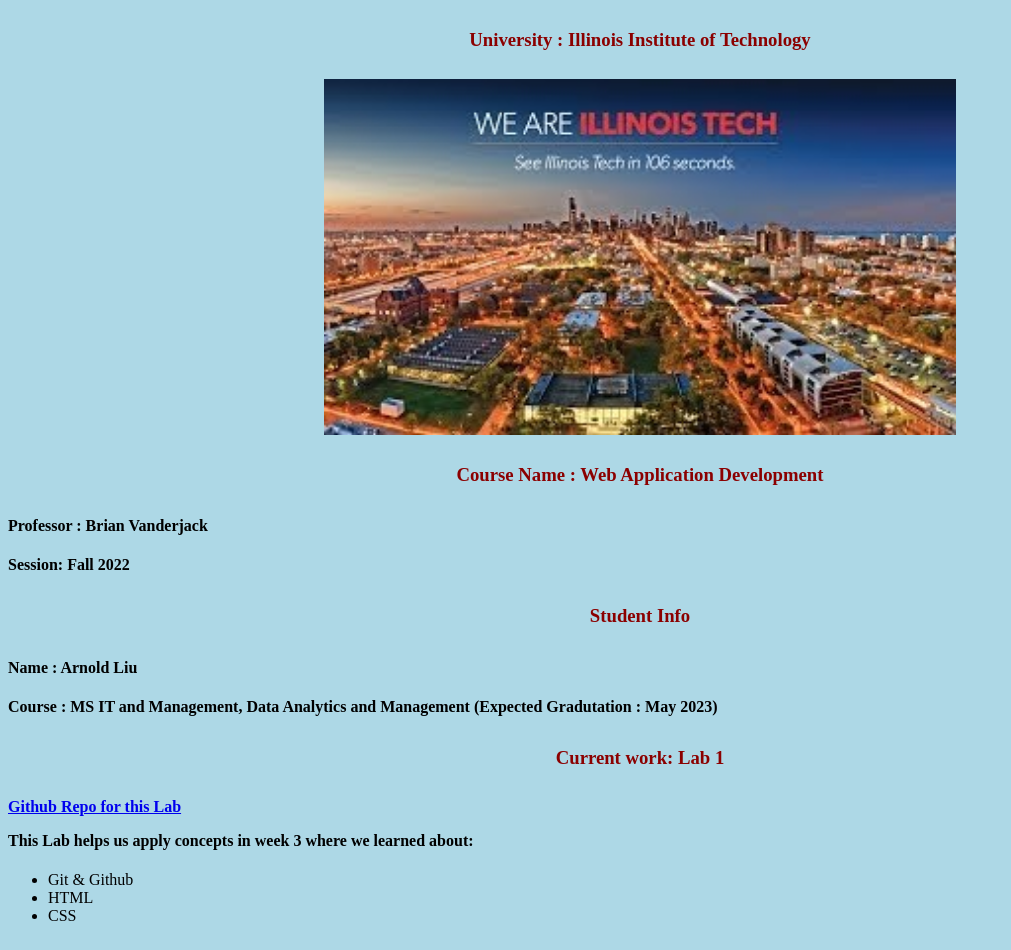
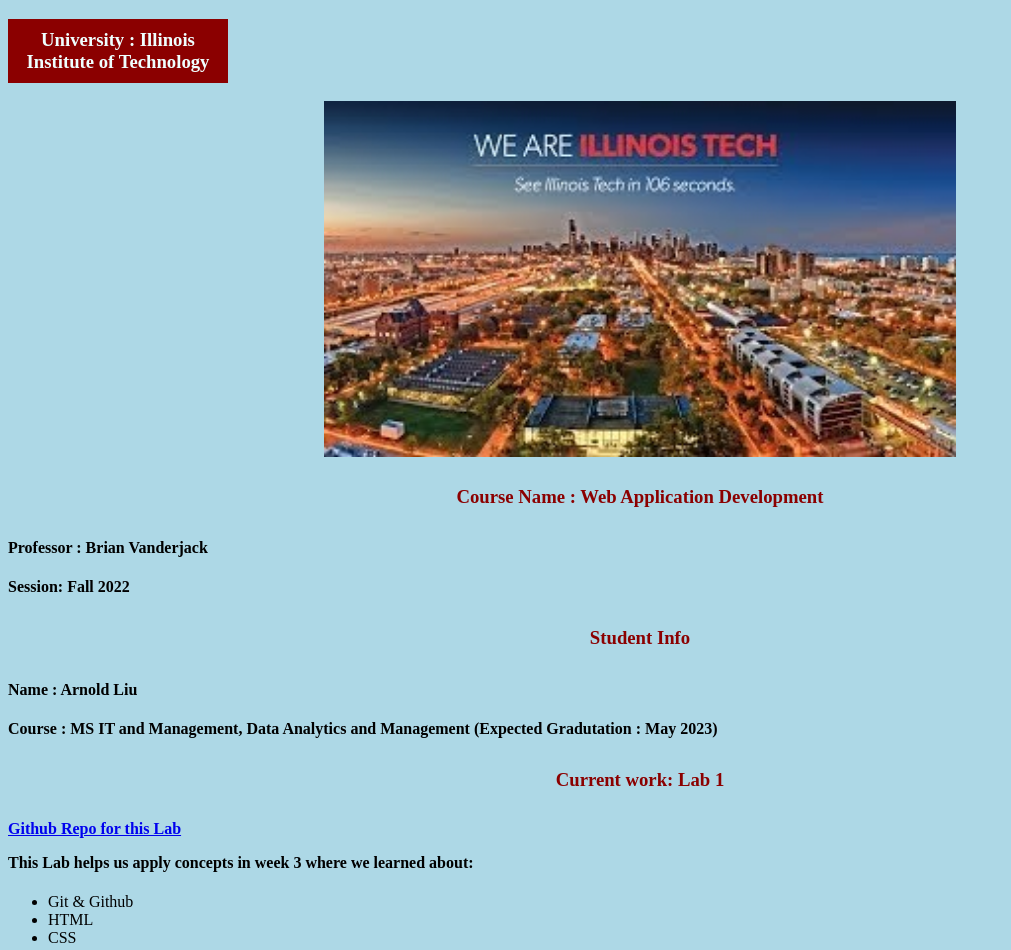
Before and after one commit to arnoldhliu/ITMD541-F22, a plain HTML site: page index.html in a window 1280 px wide. Shown: the whole page, without its empty margins (0-1011 px from the left). Drawn offline with Linux system fonts and the light colour scheme.

Commit message:
fixed typo

```diff
--- a/index.html
+++ b/index.html
@@ -8,7 +8,7 @@
 </head>
 <body>
     <header>
-        <h3 id="Uni">University : Illinois Institute of Technology</h3>
+        <h3 id="uni">University : Illinois Institute of Technology</h3>
         <img src="mqdefault.jpeg" alt="Illinois Tech" class="center">
         <h3>Course Name : Web Application Development</h3>
         <h4>Professor : Brian Vanderjack<h>
```
